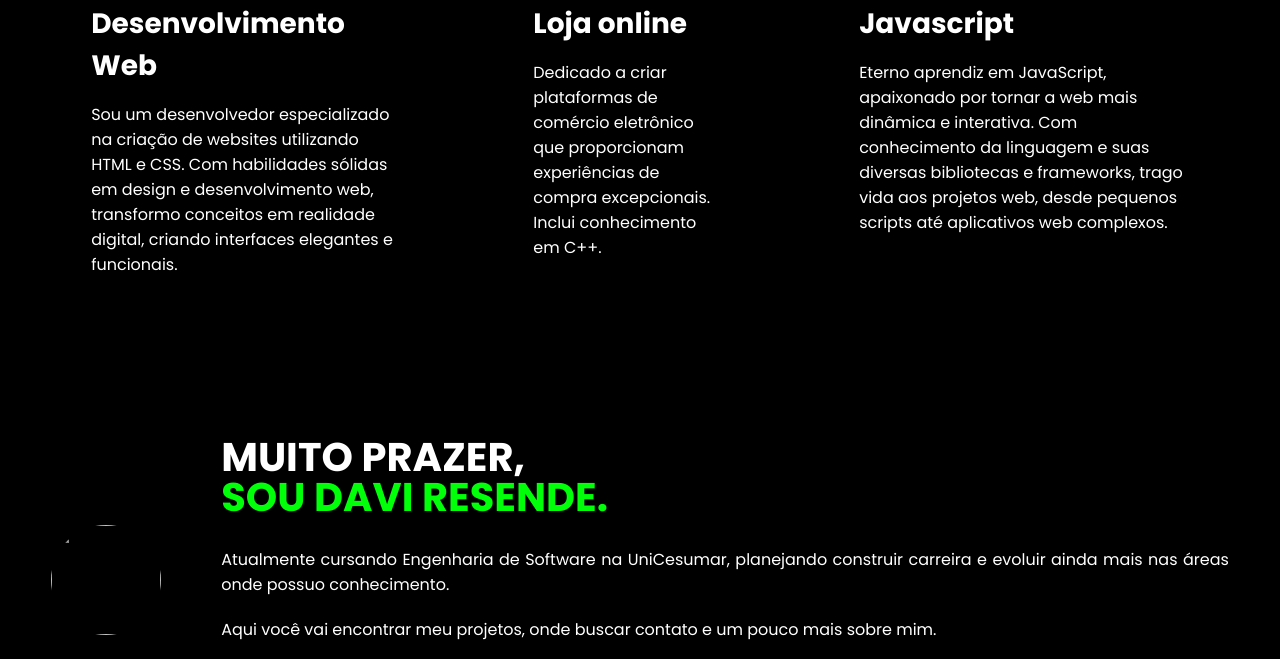
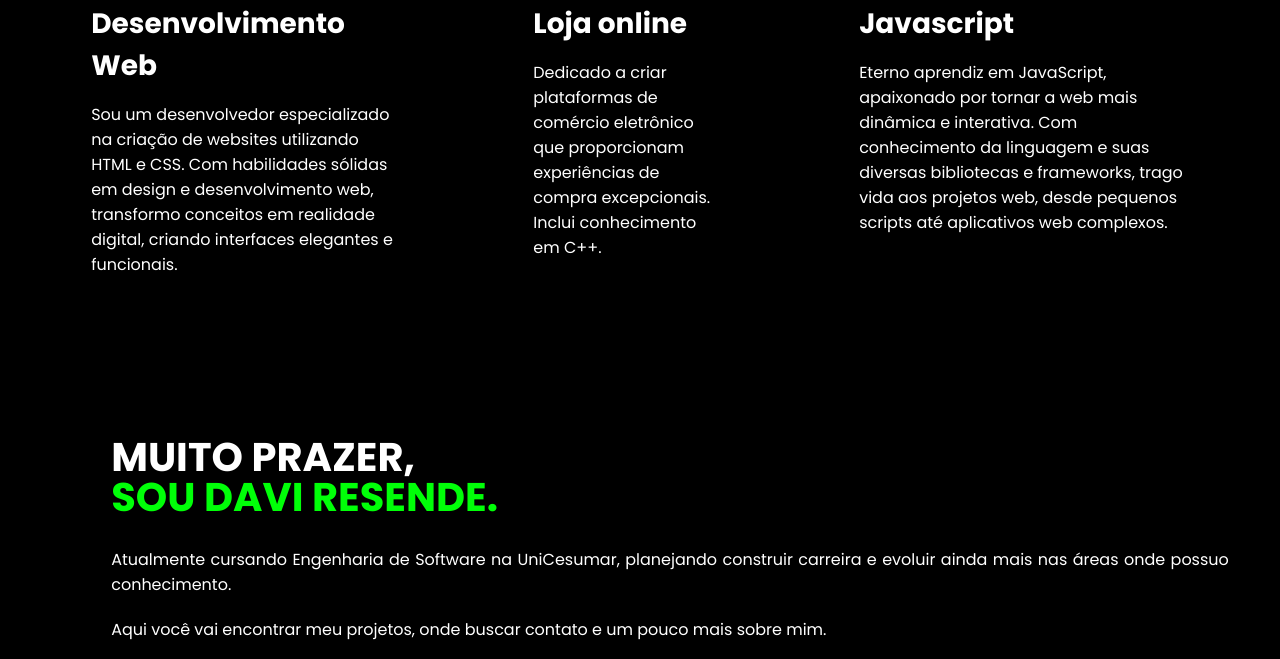
Before and after one commit to daviresende2/Pagina-Pessoal, a plain HTML site: page index.html in a window 1280 px wide. Shown: the part 727-1386 px from the top of the page. Drawn offline with nearby package versions, Linux system fonts and the light colour scheme; a script that the page names is missing.

Commit message:
styles.css

```diff
--- a/styles.css
+++ b/styles.css
@@ -8,14 +8,6 @@
 body {
     background-color: #000;
     height: 100%;
-    img {
-        max-width: 100%;
-        height: auto;
-        display: block;
-        margin: 10;
-        border-radius: 50%;
-        width: 110px;
-        height: 110px;
 }
 
 .interface {
@@ -468,4 +460,3 @@ footer .line-footer p a {
         text-align: center;
     }
 }
-}
```
